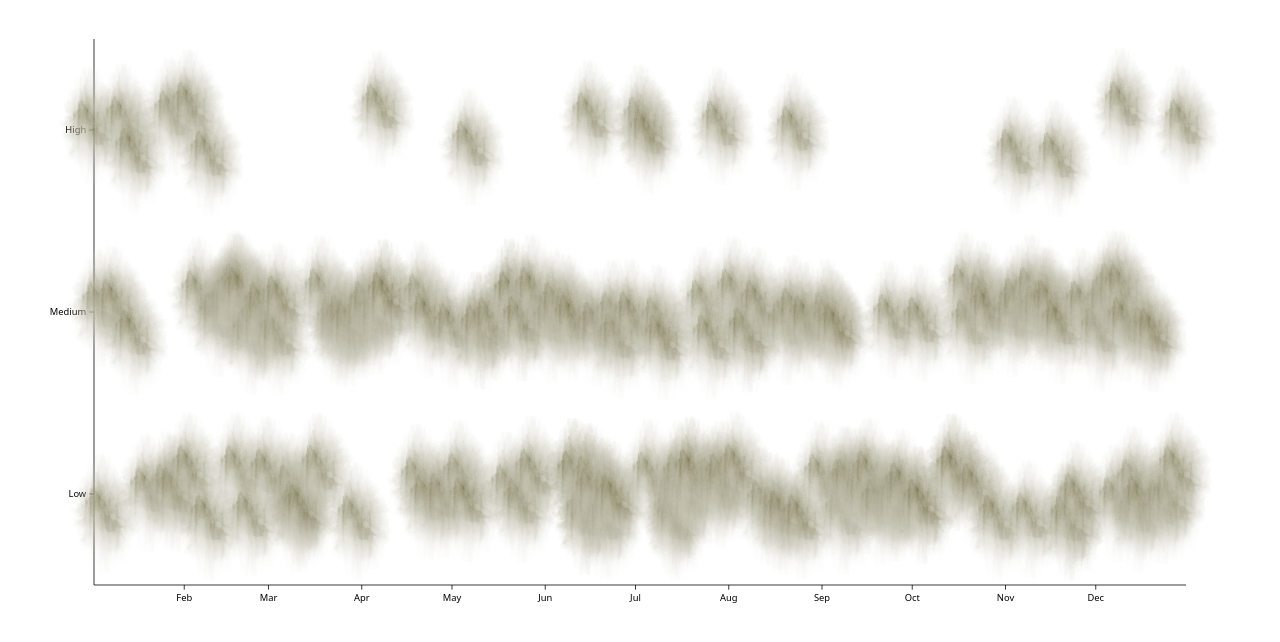
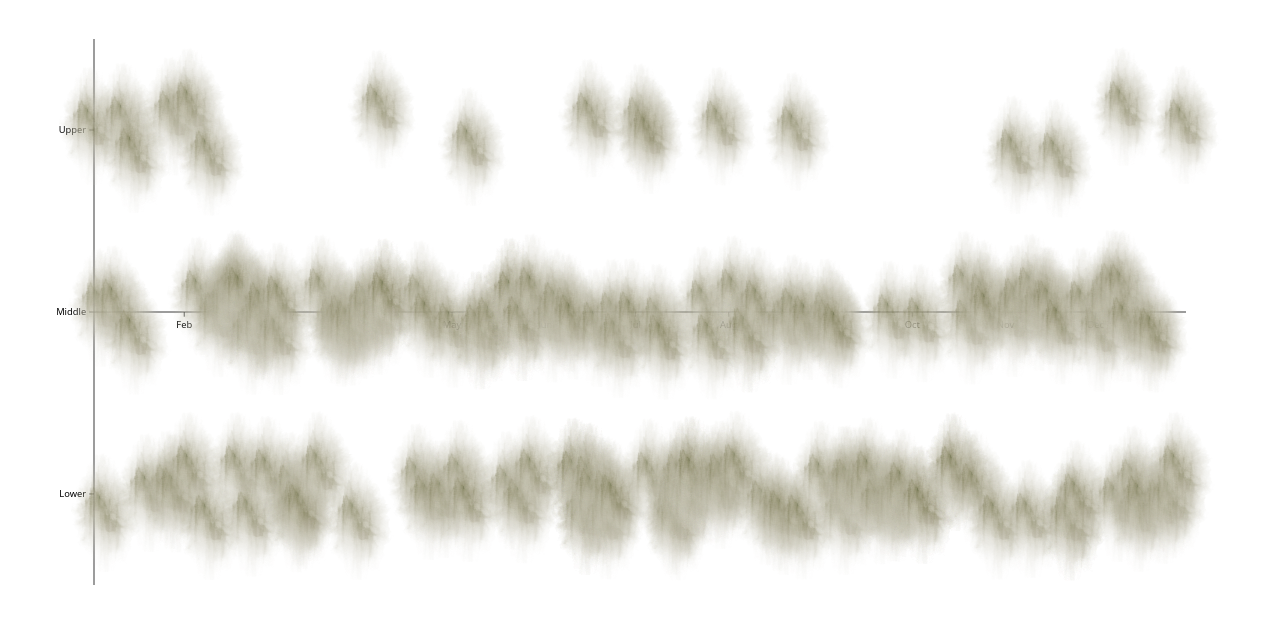
Before and after one commit to Shomrim-news/Report2025, a SvelteKit app: page / in a window 1280 px wide. Shown: the top 642 px of the page. Built offline with nearby package versions, Linux system fonts and the light colour scheme; a web font is replaced by a local one.

Commit message:
Update axes

```diff
--- a/src/components/mainViz/MainViz.svelte
+++ b/src/components/mainViz/MainViz.svelte
@@ -82,7 +82,7 @@
   <p class="error">Failed to load CSV: {error}</p>
 {:else}
   <svg viewBox="0 0 {width} {height}">
-    <g transform="translate({margin.left}, {margin.top + innerHeight})">
+    <g transform="translate({margin.left}, {margin.top + innerHeight / 2})">
       <TimeAxis {xScale} {innerWidth} />
     </g>
     <g transform="translate({margin.left}, {margin.top})">
--- a/src/components/mainViz/YAxis.svelte
+++ b/src/components/mainViz/YAxis.svelte
@@ -7,7 +7,7 @@
     return ticks.map((t) => ({
       value: t,
       yOffset: yScale(t) + yScale.bandwidth() / 2,
-      label: t === 0 ? 'Low' : t === 1 ? 'Medium' : t === 2 ? 'High' : String(t),
+      label: t === 0 ? 'Lower' : t === 1 ? 'Middle' : t === 2 ? 'Upper' : String(t),
     }));
   });
 </script>
```
